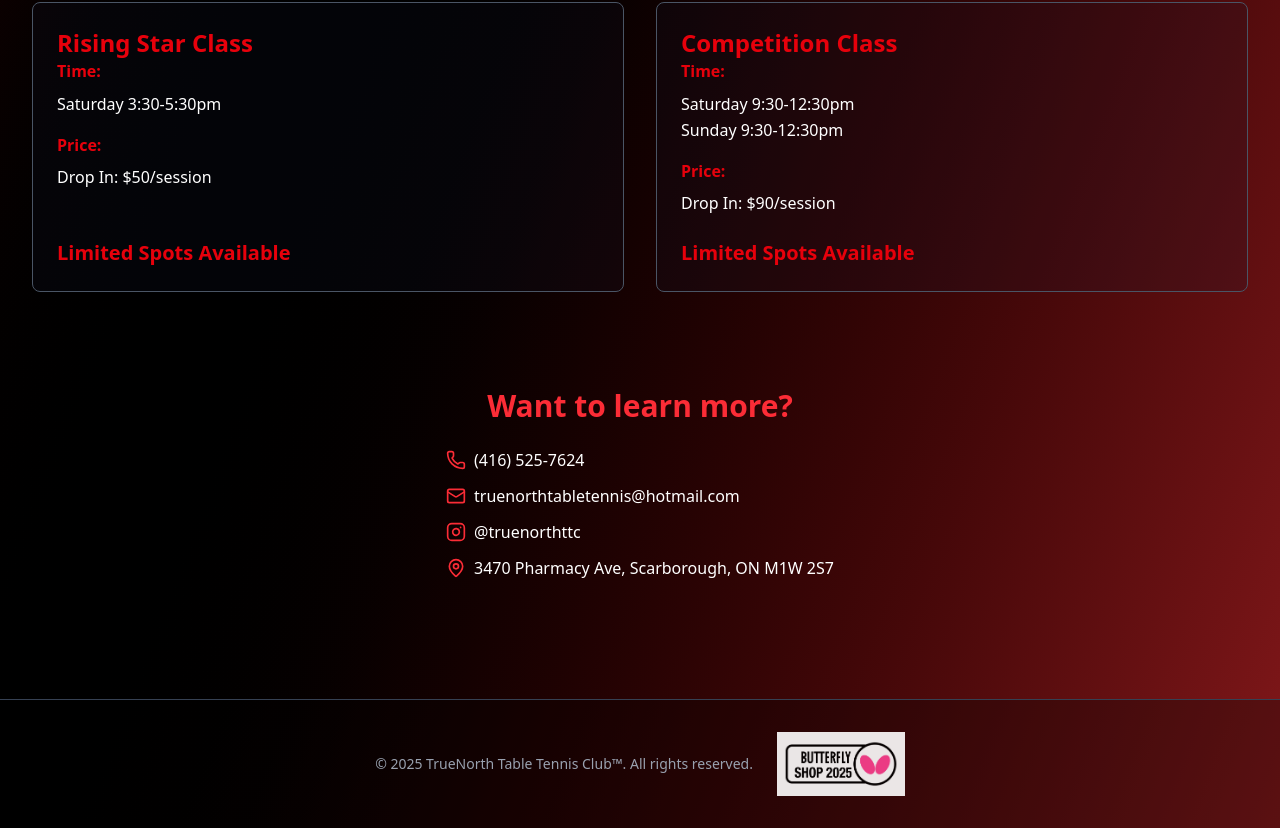
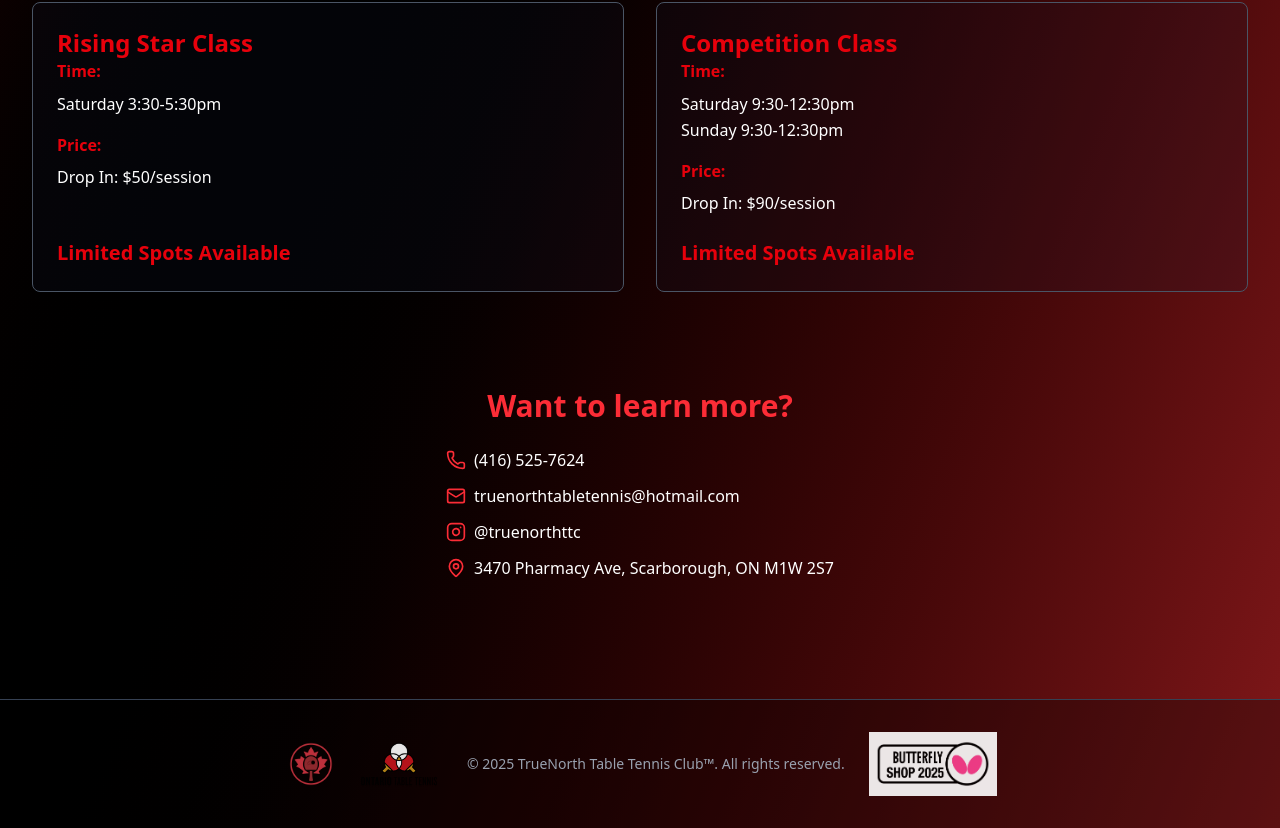
Before and after one commit to v-par23/truenorth, a React (Vite) app in the folder truenorthwebsite/: page / in a window 1280 px wide. Shown: the part 2549-3377 px from the top of the page. Built offline with nearby package versions, Linux system fonts and the light colour scheme.

Commit message:
added final team can & ontario logos + links

```diff
--- a/truenorthwebsite/src/components/Home.jsx
+++ b/truenorthwebsite/src/components/Home.jsx
@@ -4,6 +4,8 @@ import IMG3 from "../assets/image_3.png";
 // import IMG4 from "../assets/image_4.png"; // Temporarily commented out
 import img from "../assets/image.png";
 import ButterflyLogo from "../assets/butterfly_shop_2025.png";
+import TTCanLogo from "../assets/ttcan.png";
+import OntarioTTLogo from "../assets/ontario-tt.png";
 import Navbar from "./Navbar";
 import { Link } from 'react-router-dom';
 import { Phone, Mail, Instagram, MapPin } from "lucide-react";
@@ -321,6 +323,32 @@ const Home = () => {
             <Train/>
             <footer className="w-full text-center py-8 mt-12 text-gray-400 text-sm border-t border-gray-700 bg-black/30">
                 <div className="flex flex-col sm:flex-row items-center justify-center gap-4 sm:gap-6">
+                    <div className="flex items-center gap-3 sm:gap-4">
+                        <a
+                            href="https://ttcanada.ca/"
+                            target="_blank"
+                            rel="noopener noreferrer"
+                            className="cursor-pointer"
+                        >
+                            <img
+                                src={TTCanLogo}
+                                alt="Table Tennis Canada"
+                                className="h-10 sm:h-12 md:h-14 w-auto opacity-90 hover:opacity-100 transition-opacity duration-300"
+                            />
+                        </a>
+                        <a
+                            href="https://ontariotabletennis.com/"
+                            target="_blank"
+                            rel="noopener noreferrer"
+                            className="cursor-pointer"
+                        >
+                            <img
+                                src={OntarioTTLogo}
+                                alt="Ontario Table Tennis"
+                                className="h-10 sm:h-12 md:h-14 w-auto opacity-90 hover:opacity-100 transition-opacity duration-300"
+                            />
+                        </a>
+                    </div>
                     <div className="text-gray-400 text-sm">
                         &copy; {new Date().getFullYear()} TrueNorth Table Tennis Club™. All rights reserved.
                     </div>
```
Also changed, not shown: truenorthwebsite/src/assets/ontario-tt.png (added), truenorthwebsite/src/assets/ttcan.png (added).
